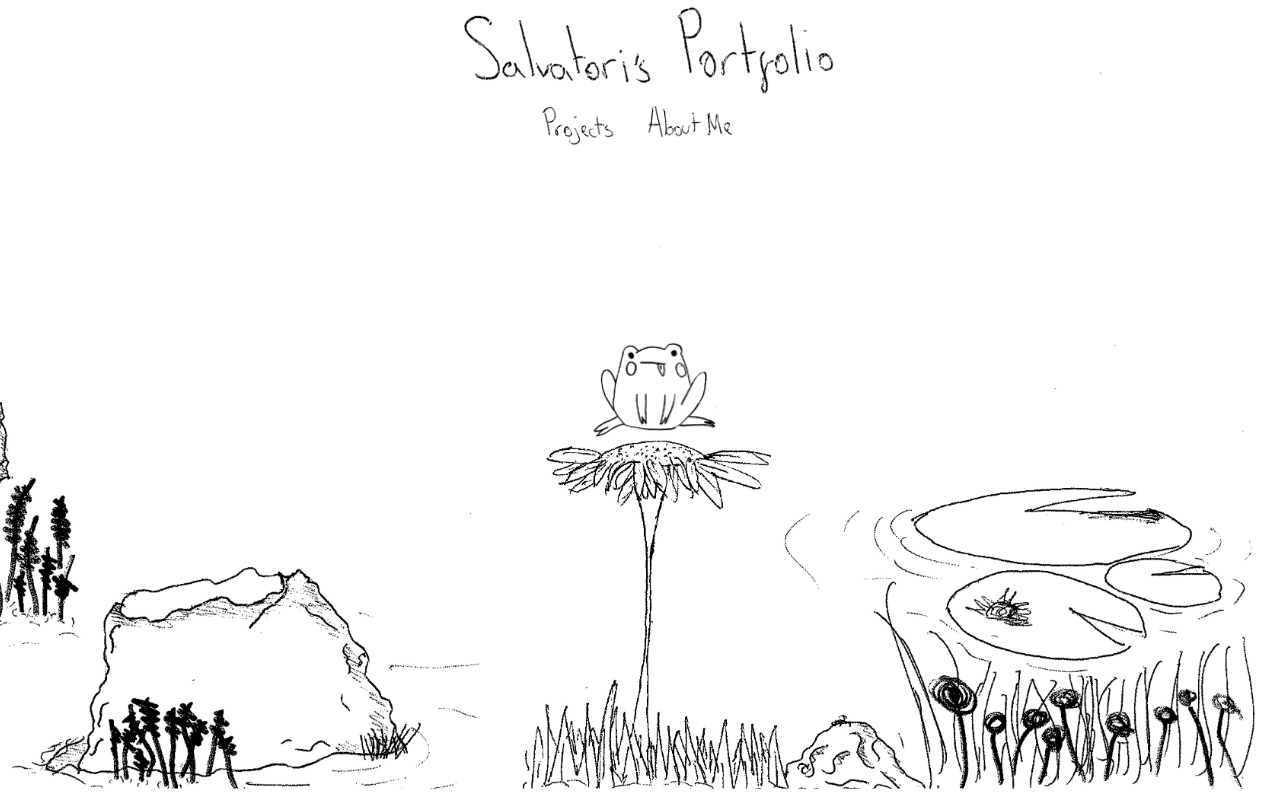
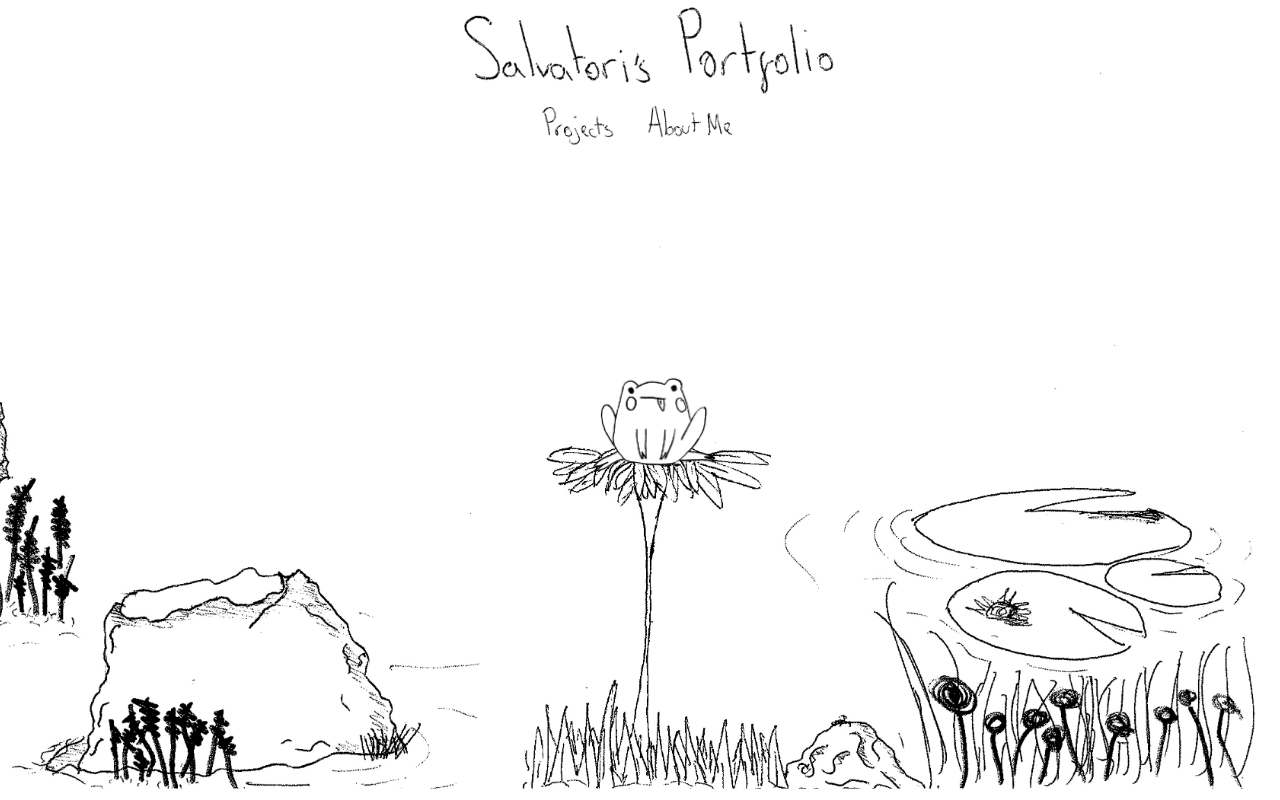
Before and after one commit to CrispyBread1/Daniel_Salvatori_Portfolio, a React (Create React App) app: page / in a window 1280 px wide. Built offline with nearby package versions, Linux system fonts and the light colour scheme.

Commit message:
messing around with frog placement

```diff
--- a/src/containers/homePage.css
+++ b/src/containers/homePage.css
@@ -51,9 +51,9 @@
 .Frog {
   height: auto;
   width: 10%;
-  position: relative;
-  margin-left: 45.8%;
-  margin-top: 32%;
+  position: absolute;
+  left: 45.8%;
+  top: 53.5%;
 }
 
 .Project-Title {
```
